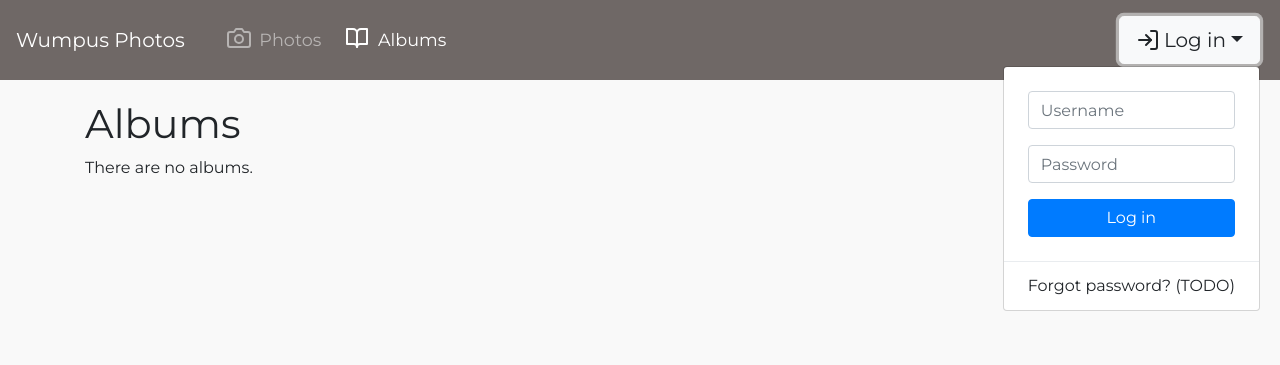
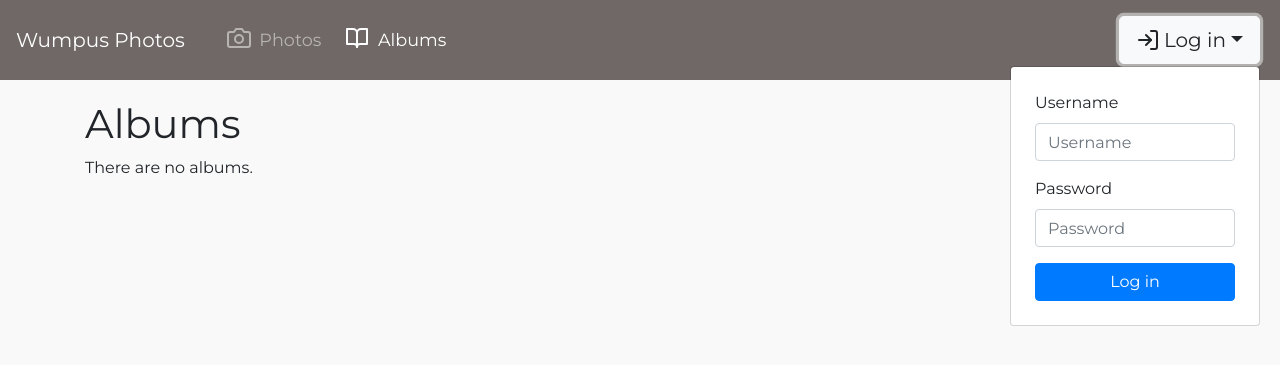
Before and after one commit to bbliem/bordone-room, a Django app: page /albums/ in a window 1280 px wide, after a click on "Log in". Shown: the top 365 px of the page. Run offline with Django 3.2, Linux system fonts and the light colour scheme; data that the repository does not hold is empty; some libraries are stand-ins or nearby versions.

Commit message:
Updated navigation bar

```diff
--- a/gallery/templates/gallery/base.html
+++ b/gallery/templates/gallery/base.html
@@ -57,16 +57,10 @@ document.addEventListener('DOMContentLoaded', function() {
     </ul>
 
     <ul class="navbar-nav d-flex align-items-baseline">
-      {% if perms.gallery.add_photo %}
-        <li class="nav-item p-1">
-          <a href="#" role="button" class="btn btn-outline-light btn-lg" data-toggle="modal" data-target="#upload-modal"><i data-feather="upload"></i>Upload</a>
-        </li>
-      {% endif %}
-
       {% if user.is_authenticated %}
         <li class="nav-item p-1">
           <div class="dropdown">
-            <a href="#" role="button" class="btn btn-link text-light dropdown-toggle" data-toggle="dropdown" aria-haspopup="true" aria-expanded="false">Logged in as TODO</a>
+            <a href="#" role="button" class="btn btn-link text-light dropdown-toggle" data-toggle="dropdown" aria-haspopup="true" aria-expanded="false"><i data-feather="user"></i>{{ user.username }}</a>
             <div class="dropdown-menu">
               <a class="dropdown-item" href="{% url 'gallery:logout' %}?next={{ request.get_full_path }}"><i data-feather="log-out"></i>Log out</a>
             </div>
@@ -76,33 +70,30 @@ document.addEventListener('DOMContentLoaded', function() {
         <li class="nav-item p-1">
           <div class="dropdown">
             <a href="#" role="button" class="btn btn-outline-light btn-lg dropdown-toggle" data-toggle="dropdown" aria-haspopup="true" aria-expanded="false"><i data-feather="log-in"></i>Log in</a>
-            <div class="dropdown-menu dropdown-menu-right">
+            <div class="dropdown-menu dropdown-menu-right" style="width: 250px">
               <form class="px-4 py-3" method="post" action="{% url 'gallery:login' %}">
                 {% csrf_token %}
                 <input type="hidden" name="next" value="{{ request.get_full_path }}">
                 <div class="form-group">
-                  <label for="id_username" class="sr-only">Username</label>
+                  <label for="id_username">Username</label>
                   <input type="text" class="form-control" id="id_username" name="username" placeholder="Username">
                 </div>
                 <div class="form-group">
-                  <label for="id_password" class="sr-only">Password</label>
+                  <label for="id_password">Password</label>
                   <input type="password" class="form-control" id="id_password" name="password" placeholder="Password">
                 </div>
                 <button type="submit" class="btn btn-primary btn-block">Log in</button>
               </form>
-              <div class="dropdown-divider"></div>
-              <a class="dropdown-item" href="#">Forgot password? (TODO)</a>
             </div>
           </div>
         </li>
       {% endif %}
 
-        <!-- XXX don't offer registration for now? -->
-        <!--
+      {% if perms.gallery.add_photo %}
         <li class="nav-item p-1">
-          <a href="#" class="btn btn-primary btn-lg">Sign up</a>
+          <a href="#" role="button" class="btn btn-outline-light btn-lg" data-toggle="modal" data-target="#upload-modal"><i data-feather="upload"></i>Upload</a>
         </li>
-        -->
+      {% endif %}
       </ul>
   </div>
 </nav>
```
